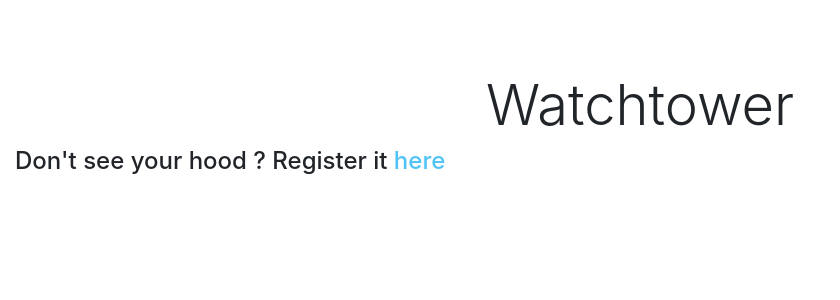
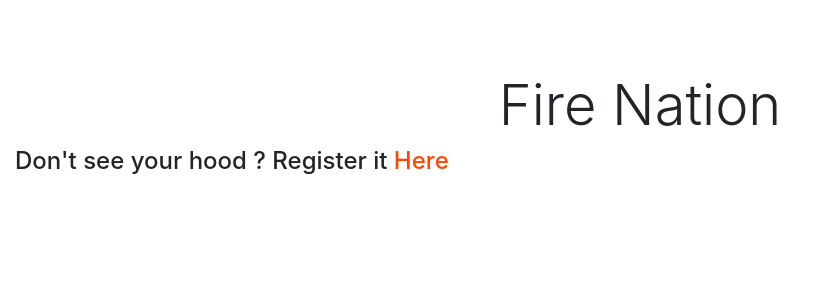
Before and after one commit to Janice-M/fireNation, a Django app: template neighbours/templates/index.html in a window 1280 px wide. Shown: the top 300 px of the page, without its empty margins (0-840 px from the left). Run offline with Django 3.2, Linux system fonts and the light colour scheme; the template is opened without the code that fills it, so the values that code supplies are empty; some libraries are stand-ins or nearby versions; some web fonts are replaced.

Commit message:
working on templates

```diff
--- a/neighbours/templates/index.html
+++ b/neighbours/templates/index.html
@@ -26,9 +26,9 @@
 
     <body>
         <div class="container-fluid">
-            <h1 id="mainheading" style="text-align:center;" class="display-4"> Watchtower</h1>
+            <h1 id="mainheading" style="text-align:center;" class="display-4"> Fire Nation</h1>
             <h4>Don't see your hood ?
-                Register it <a style="color:#4fc3f7;" href="{% url 'add_hood'  %}">here</a>
+                Register it <a style="color:orangered;" href="{% url 'add_hood'  %}">Here</a>
             </h4>
             <div class="card-columns">
                 {% for hood in hoods%}
@@ -39,7 +39,7 @@
                     <div class="card-body" style="background-color:#eceff1;">
 
 
-                        <h4 id="text" class="card-title">Hood: {{hood.name }}</h4>
+                        <h4 id="text" class="card-title">Nation: {{hood.name }}</h4>
                         <h6 id="text" class="card-title">Location: {{hood.locality | upper}}</h6>
 
                         <h5 id="text" class="card-title">Occupants: {{hood.occupants_count | upper}}</h5>
```
